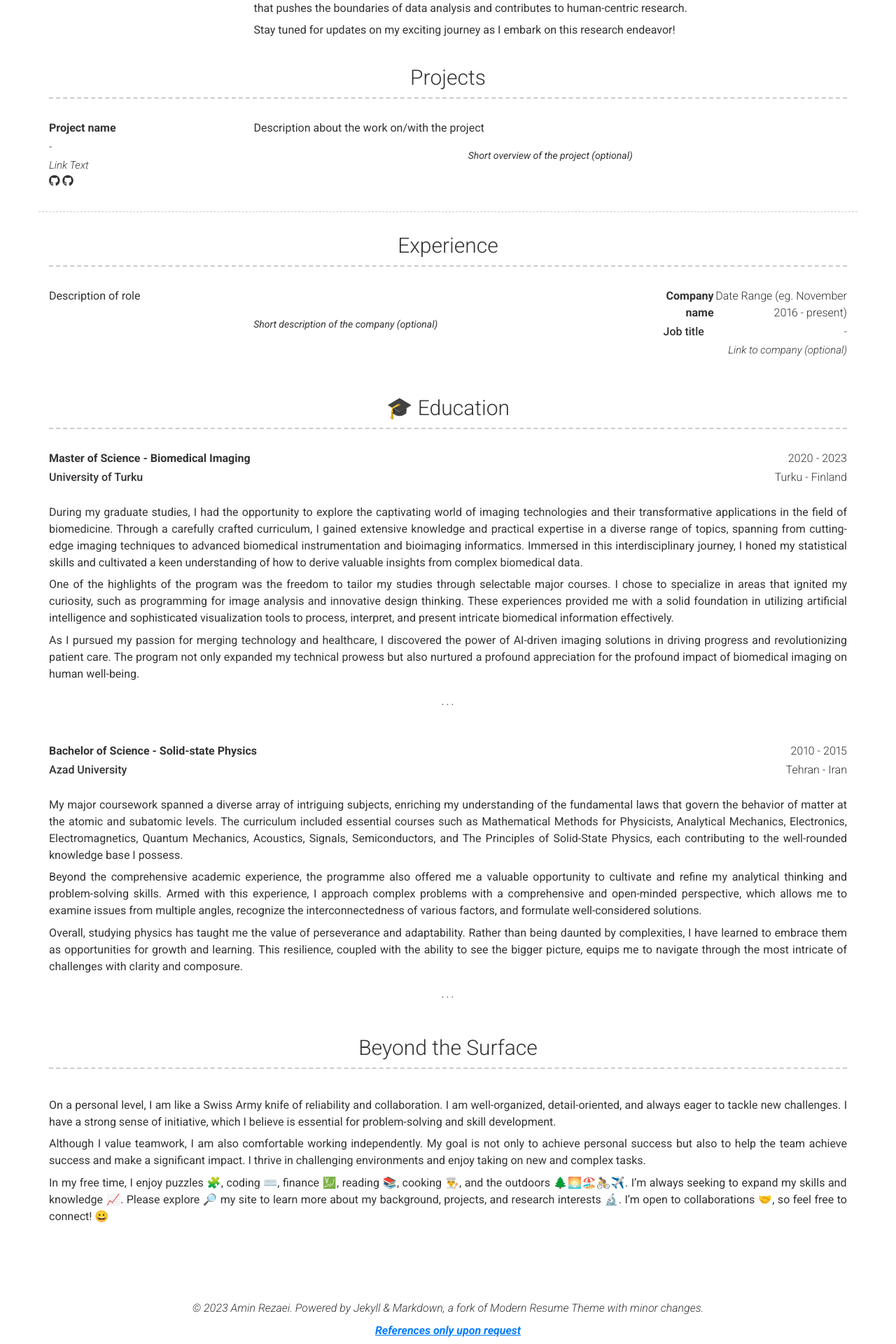
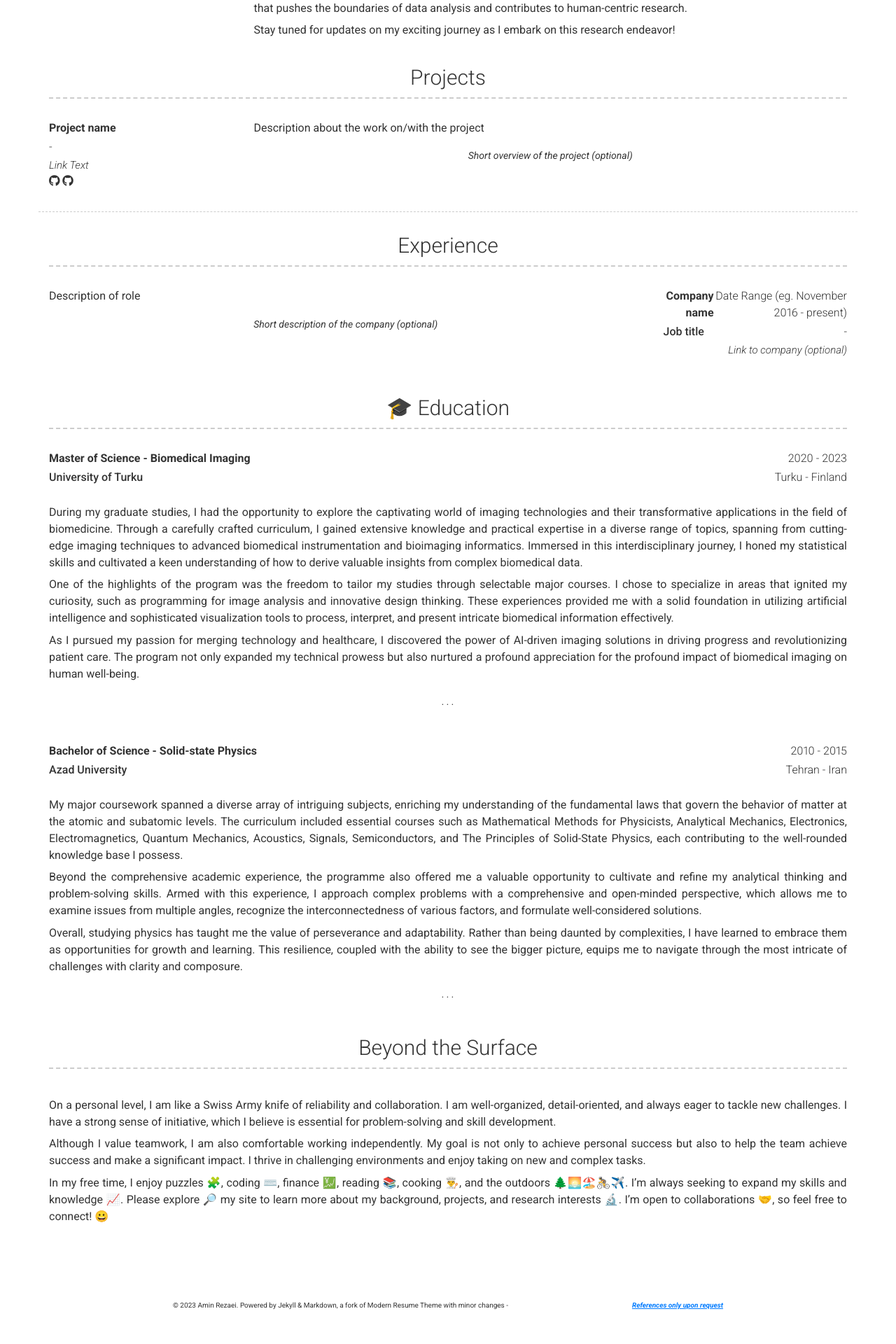
Before and after one commit to aminrezaei-img/CV, a Jekyll site: the page built from index.md, in a window 1280 px wide. Shown: the part 939-2859 px from the top of the page at 70% size. Built offline with Jekyll 4.4.1, drawn with Linux system fonts in a browser that asks for light colours; nearby versions of some CDN libraries; after the commit the page ends 2811 px from its top, so only the background shows below that.

Commit message:
Update footer.html

```diff
--- a/_includes/footer.html
+++ b/_includes/footer.html
@@ -1,5 +1,10 @@
 <style>
-  .footer-container p a {
+  .footer-container {
+    display: flex;
+    justify-content: space-between;
+    align-items: center;
+  }
+  .footer-container a {
     text-decoration: underline;
     color: #007bff;
     font-weight: bold;
@@ -8,8 +13,8 @@
 </style>
 
 <div class="container footer-container">
-  <p>&copy; 2023 {{ site.name }}. Powered by Jekyll & Markdown, a fork of Modern Resume Theme with minor changes.</p>
+  <span>&copy; 2023 {{ site.name }}. Powered by Jekyll & Markdown, a fork of Modern Resume Theme with minor changes -</span>
   {%- if site.footer_show_references -%}
-    <p><a href="mailto:{{ site.email }}" target="_blank">References only upon request</a></p>
+    <span><a href="mailto:{{ site.email }}" target="_blank">References only upon request</a></span>
   {%- endif -%}
 </div>
```
